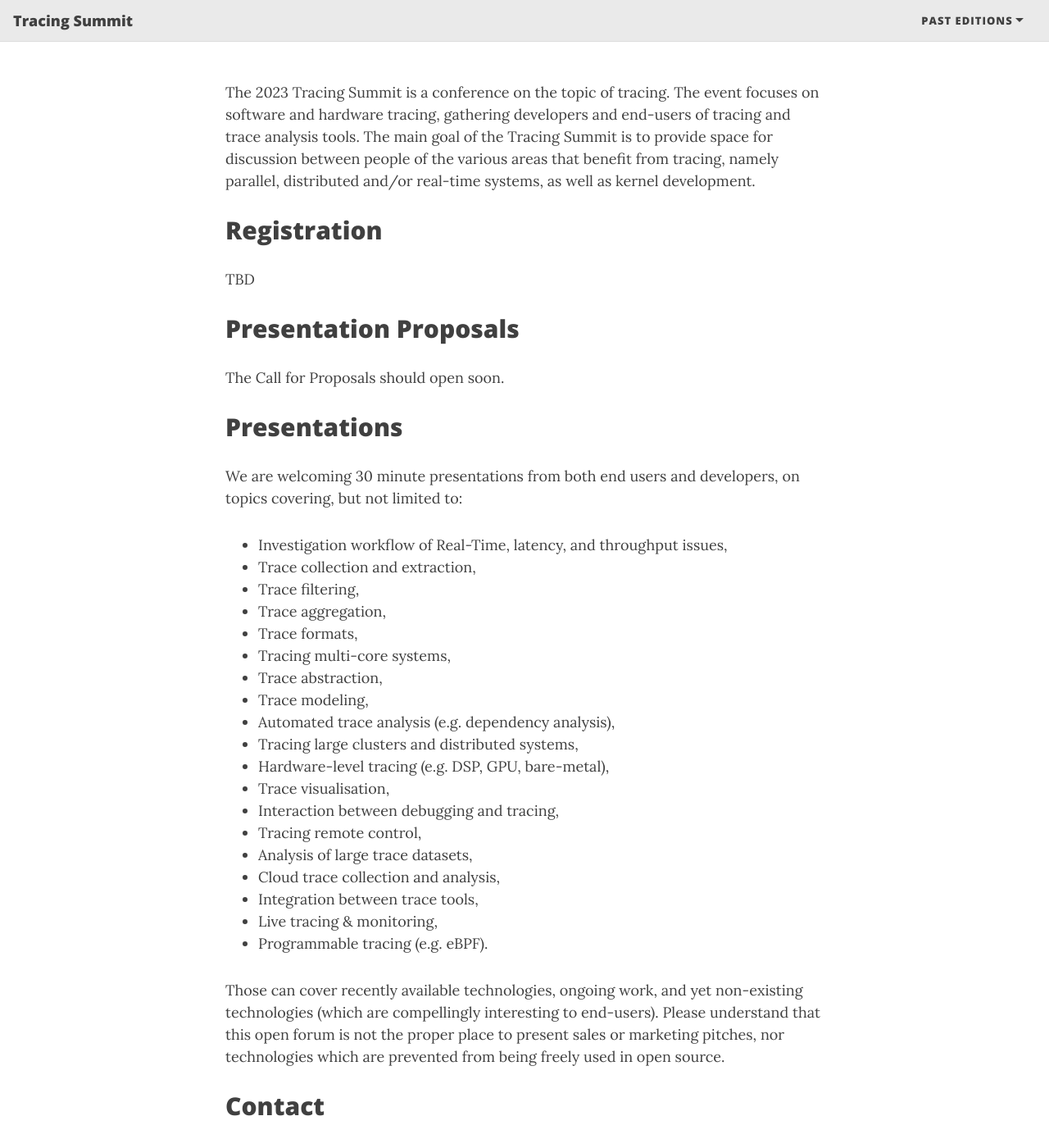
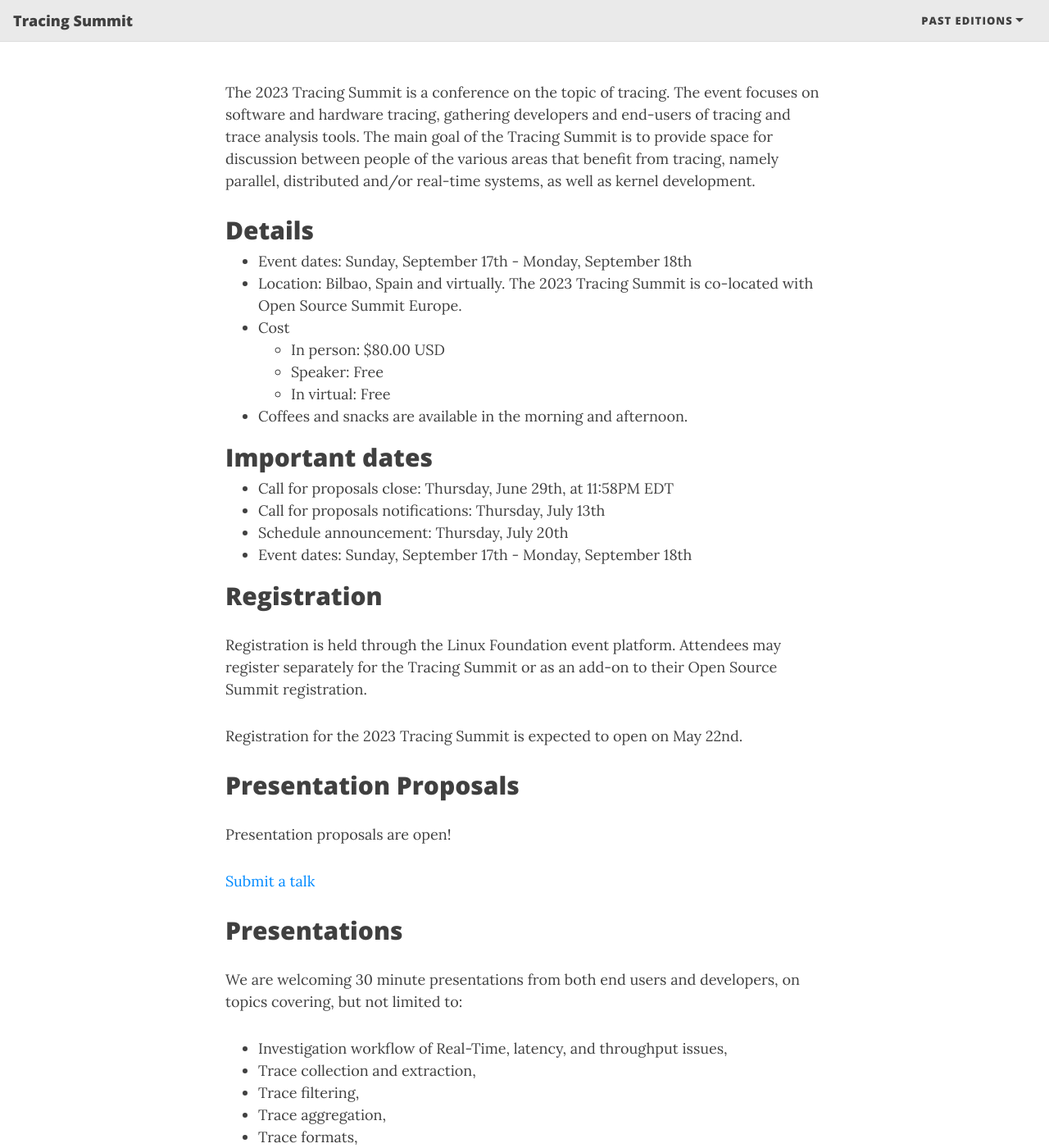
Before and after one commit to tracingsummit/tracingsummit.github.io, a Jekyll site: the page built from index.md, in a window 1280 px wide and 1400 px high, scrolled down 265 px. Shown: the whole window at 82% size. Built offline with Jekyll 4.4.1, drawn with Linux system fonts in a browser that asks for light colours; nearby versions of some CDN libraries; some of the changed text lies outside the part shown.

Commit message:
index: Open call for proposal
Signed-off-by: Olivier Dion <odion@efficios.com>

```diff
--- a/index.md
+++ b/index.md
@@ -7,11 +7,34 @@
 
 The 2023 Tracing Summit is a conference on the topic of tracing. The event focuses on software and hardware tracing, gathering developers and end-users of tracing and trace analysis tools. The main goal of the Tracing Summit is to provide space for discussion between people of the various areas that benefit from tracing, namely parallel, distributed and/or real-time systems, as well as kernel development.
 
+## Details
+
+* Event dates: Sunday, September 17th - Monday, September 18th
+* Location: Bilbao, Spain and virtually. The 2023 Tracing Summit is co-located with Open Source Summit Europe.
+* Cost
+	* In person: $80.00 USD
+    * Speaker: Free
+    * In virtual: Free
+* Coffees and snacks are available in the morning and afternoon.
+
+## Important dates
+
+* Call for proposals close: Thursday, June 29th, at 11:58PM EDT
+* Call for proposals notifications: Thursday, July 13th
+* Schedule announcement: Thursday, July 20th
+* Event dates: Sunday, September 17th - Monday, September 18th
+
 ## Registration
-TBD
+
+Registration is held through the Linux Foundation event platform. Attendees may register separately for the Tracing Summit or as an add-on to their Open Source Summit registration.
+
+Registration for the 2023 Tracing Summit is expected to open on May 22nd.
 
 ## Presentation Proposals
-The Call for Proposals should open soon.
+
+Presentation proposals are open!
+
+[Submit a talk](https://cfp.tracingsummit.org/ts2023/cfp)
 
 ## Presentations
 We are welcoming 30 minute presentations from both end users and developers, on topics covering, but not limited to:
@@ -27,19 +50,26 @@
 * Automated trace analysis (e.g. dependency analysis),
 * Tracing large clusters and distributed systems,
 * Hardware-level tracing (e.g. DSP, GPU, bare-metal),
-* Trace visualisation,
+* Trace visualization,
 * Interaction between debugging and tracing,
 * Tracing remote control,
 * Analysis of large trace datasets,
 * Cloud trace collection and analysis,
 * Integration between trace tools,
 * Live tracing & monitoring,
+* Dynamic instrumentation,
 * Programmable tracing (e.g. eBPF).
 
-Those can cover recently available technologies, ongoing work, and yet non-existing technologies (which are compellingly interesting to end-users). Please understand that this open forum is not the proper place to present sales or marketing pitches, nor technologies which are prevented from being freely used in open source.
+Talks can cover recently available technologies, ongoing work, and yet non-existing technologies (that are compelling to end-users). Talks covering interesting or challenging tracing use cases are also welcome as they can reveal future directions or tooling needs. Please understand that this open forum is not the proper place to present sales or marketing pitches, nor technologies which are prevented from being freely used in open source.
+
+## Conference format
+
+* Morning: Presentations
+* Lunch
+* Afternoon: Group discussions (Unconference)
 
 ## Contact
-Please send any query about this conference to [info@tracingsummit.org](mailto:info@tracingsummit.org).
+Please send any questions about this conference to [info@tracingsummit.org](mailto:info@tracingsummit.org).
 
 It is organized by the [Linux Foundation Diagnostic and Monitoring Workgroup](https://diamon.org).
 
```
